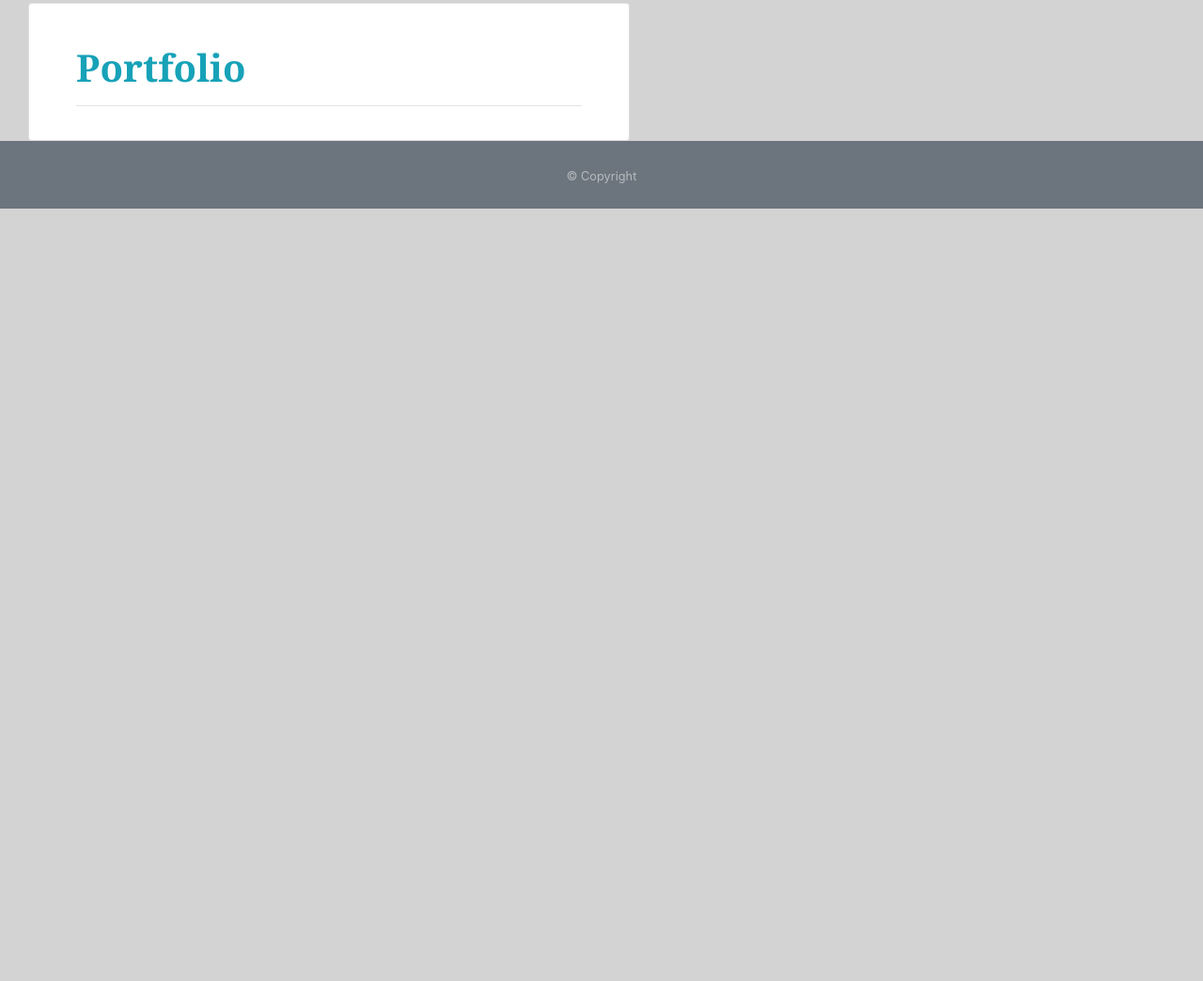
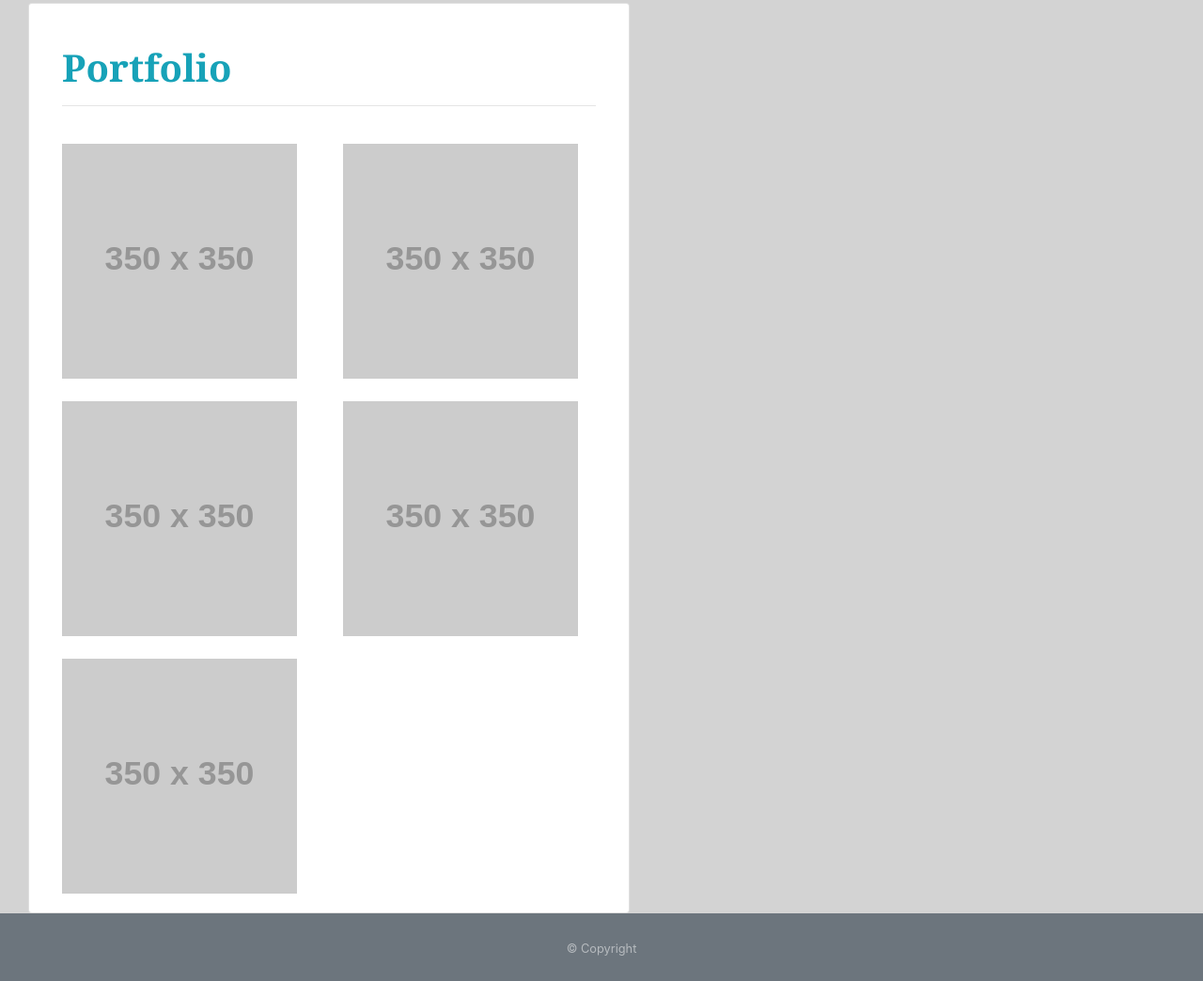
Before and after one commit to christyglee/Responsive-Portfolio, a plain HTML site: page portfolio.html in a window 1280 px wide. Shown: the part 184-1228 px from the top of the page at 94% size. Before the commit the page ends 800 px from the top, so only its background shows below. Drawn offline with nearby package versions, Linux system fonts and the light colour scheme; placeholder pictures from the web are drawn by us.

Commit message:
portfolio grid & place holder images with embeded link

```diff
--- a/portfolio.html
+++ b/portfolio.html
@@ -35,11 +35,45 @@
     <div class="card-body">
     <div class="container">
       <br>
+      <div class="row">
         <div class="col-md-12">
           <h1 class="text-info"><strong>Portfolio</strong></h1>
           <hr>
         </div>
+      </div>
+    <br>
+      <div class="row">
+        <div class="col-md-6">
+          <a href="https://placeholder.com" target="blank"><img width="250" height="250" src="https://via.placeholder.com/350" alt="Place holder image"></a>
+        </div>
 
+        <div class="col-md-6">
+          <a href="https://placeholder.com" target="blank"><img width="250" height="250" src="https://via.placeholder.com/350" alt="Place holder image"></a>
+        </div>
+
+      </div>
+
+    <br>
+      <div class="row">
+        <div class="col-md-6">
+          <a href="https://placeholder.com" target="blank"><img width="250" height="250" src="https://via.placeholder.com/350" alt="Place holder image"></a>
+        </div>
+
+        <div class="col-md-6">
+          <a href="https://placeholder.com" target="blank"><img width="250" height="250" src="https://via.placeholder.com/350" alt="Place holder image"></a>
+        </div>
+
+      </div>
+
+    <br>
+      <div class="row">
+        <div class="col-md-6">
+          <a href="https://placeholder.com" target="blank"><img width="250" height="250" src="https://via.placeholder.com/350" alt="Place holder image"></a>
+        </div>
+
+        <div class="col-md-6"></div>
+
+      </div>
 
 
     </div>
```
